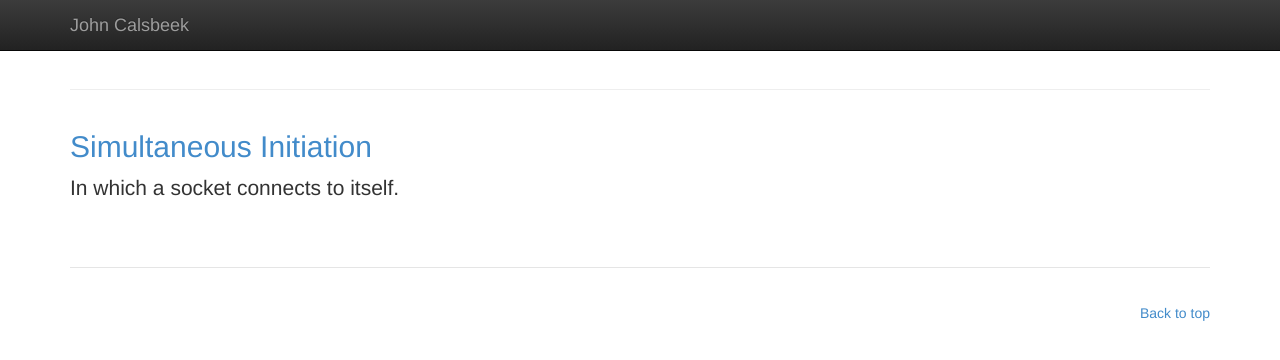
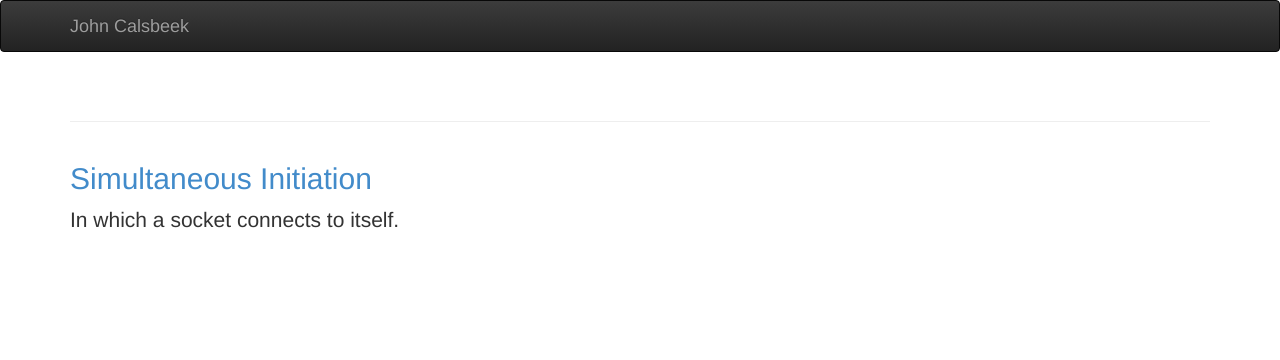
Before and after one commit to Nexuapex/nexuapex.github.com, a Jekyll site: the page built from index.html, in a window 1280 px wide. Shown: the top 360 px of the page. Built offline with Jekyll 4.4.1, drawn with Linux system fonts in a browser that asks for light colours; nearby versions of some CDN libraries.

Commit message:
No more fixed navbar, no more useless footer.

```diff
--- a/404.html
+++ b/404.html
@@ -11,11 +11,10 @@
     <link rel="stylesheet" href="/css/bootstrap.min.css">
     <link rel="stylesheet" href="/css/bootstrap-theme.min.css">
     <link rel="stylesheet" href="/css/bootstrap-responsive.min.css">
-    <link rel="stylesheet" href="/css/site.css">
     <link rel="shortcut icon" href="/favicon.ico">
   </head>
   <body>
-    <div class="navbar navbar-inverse navbar-fixed-top" role="navigation">
+    <div class="navbar navbar-inverse" role="navigation">
       <div class="container">
         <div class="navbar-header">
           <a class="navbar-brand" href="/">John Calsbeek</a>
--- a/_layouts/default.html
+++ b/_layouts/default.html
@@ -15,12 +15,11 @@
     <link rel="stylesheet" href="/css/bootstrap.min.css">
     <link rel="stylesheet" href="/css/bootstrap-theme.min.css">
     <link rel="stylesheet" href="/css/bootstrap-responsive.min.css">
-    <link rel="stylesheet" href="/css/site.css">
     <link rel="shortcut icon" href="/favicon.ico">
     <script src="/js/modernizr.custom.51876.js"></script>
   </head>
   <body>
-    <div class="navbar navbar-inverse navbar-fixed-top" role="navigation">
+    <div class="navbar navbar-inverse" role="navigation">
       <div class="container">
         <div class="navbar-header">
           <a class="navbar-brand" href="/">John Calsbeek</a>
@@ -35,9 +34,6 @@
         </header>
       {% endif %}
       {{ content }}
-      <footer>
-        <p class="pull-right"><a href="#">Back to top</a></p>
-      </footer>
     </div>
     <script type="text/javascript">
       Modernizr.load([
--- a/css/site.css
+++ /dev/null
@@ -1,8 +0,0 @@
-body {
-  padding-top: 40px;
-}
-footer {
-  margin-top: 45px;
-  padding: 35px 0 36px;
-  border-top: 1px solid #e5e5e5;
-}
```
